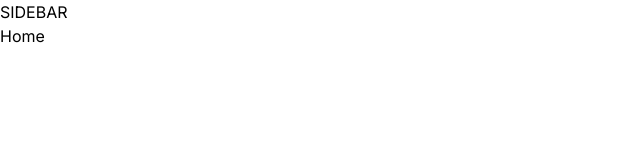
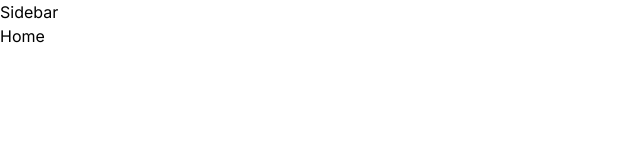
Before and after one commit to chardiecode/bankin-finance, a Next.js app: page / in a window 1280 px wide. Shown: the top 160 px of the page, without its empty margins (0-640 px from the left). Built offline with nearby package versions, Linux system fonts and the light colour scheme.

Commit message:
Revert "..."
This reverts commit 106996950278733d44b4b96fca7961b9c7734b46.

```diff
--- a/app/(root)/layout.tsx
+++ b/app/(root)/layout.tsx
@@ -5,7 +5,7 @@ export default function RootLayout({
 }>) {
   return (
     <main>
-      SIDEBAR
+      Sidebar
       {children}
     </main>
   );
```
